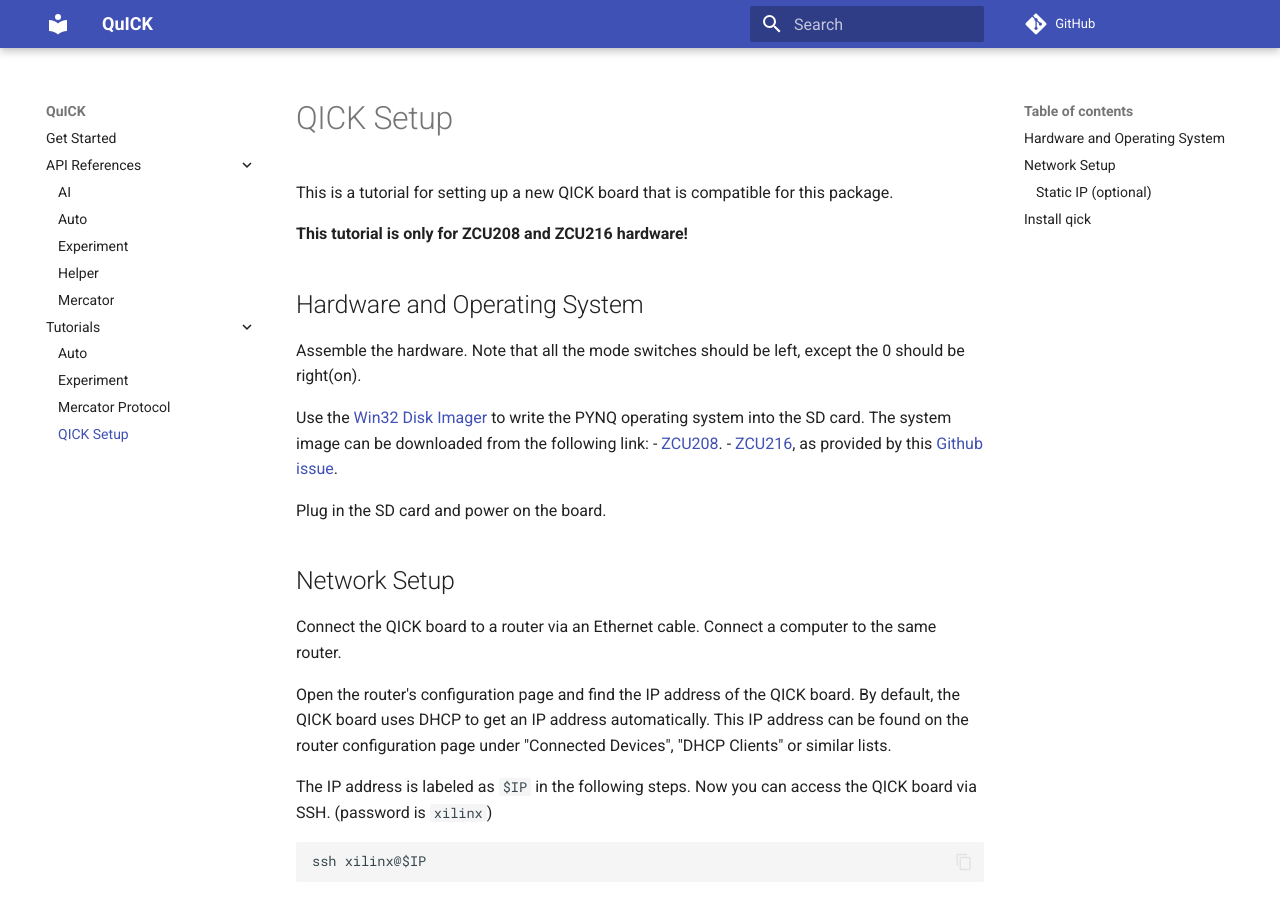
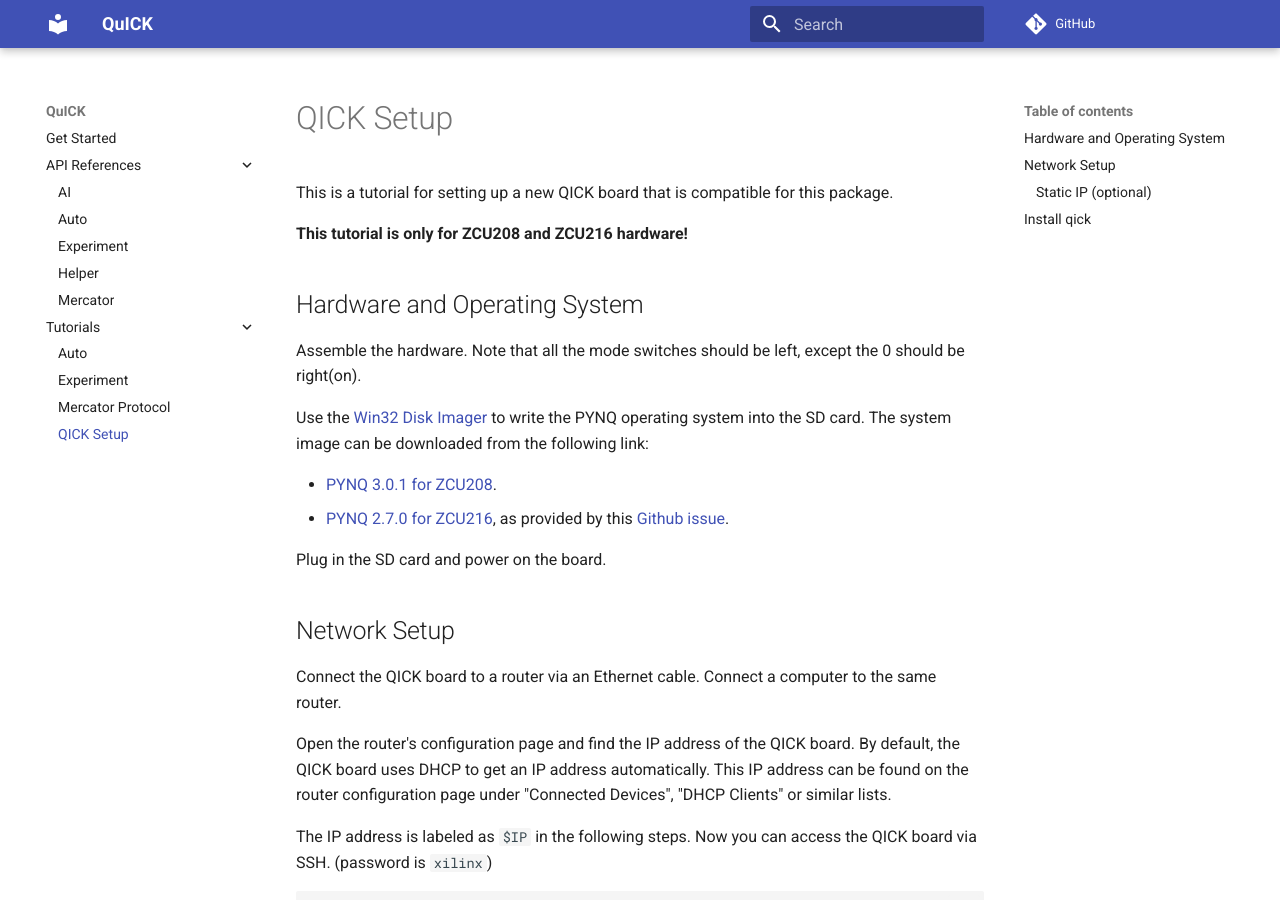
Before and after one commit to clelandlab/quick, an MkDocs documentation site: the page built from docs/Tutorials/qick.md, in a window 1280 px wide and 900 px high. Built offline with MkDocs 1.6.1 and Material for MkDocs 9.7.7, drawn with Linux system fonts in a browser that asks for light colours; comment, search, counter and statistics services are not loaded.

Commit message:
Update qick

```diff
--- a/docs/Tutorials/qick.md
+++ b/docs/Tutorials/qick.md
@@ -9,8 +9,9 @@ This is a tutorial for setting up a new QICK board that is compatible for this p
 Assemble the hardware. Note that all the mode switches should be left, except the 0 should be right(on).
 
 Use the [Win32 Disk Imager](https://sourceforge.net/projects/win32diskimager/) to write the PYNQ operating system into the SD card. The system image can be downloaded from the following link:
-- [ZCU208](https://www.xilinx.com/bin/public/openDownload?filename=zcu208_v3.0.1.zip).
-- [ZCU216](https://drive.google.com/file/d/10kDKrEqA4l0_S3ysTlWbbOHgTsV0Zpyq/view?usp=sharing), as provided by this [Github issue](https://github.com/sarafs1926/ZCU216-PYNQ/issues/1).
+
+- [PYNQ 3.0.1 for ZCU208](https://www.xilinx.com/bin/public/openDownload?filename=zcu208_v3.0.1.zip).
+- [PYNQ 2.7.0 for ZCU216](https://drive.google.com/file/d/10kDKrEqA4l0_S3ysTlWbbOHgTsV0Zpyq/view?usp=sharing), as provided by this [Github issue](https://github.com/sarafs1926/ZCU216-PYNQ/issues/1).
 
 Plug in the SD card and power on the board.
 
```
